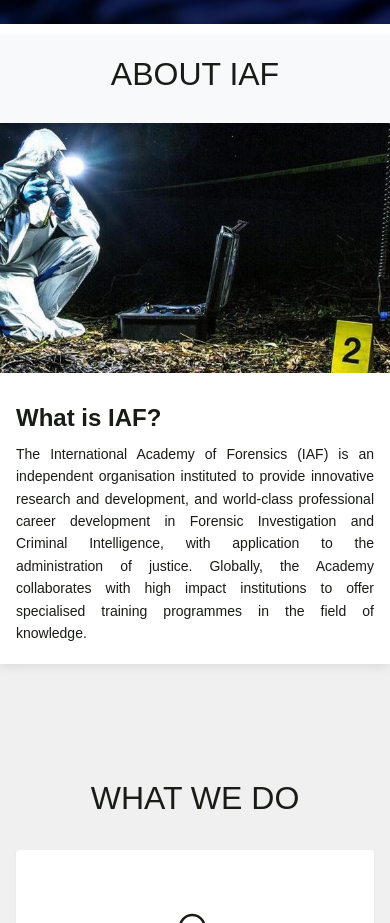
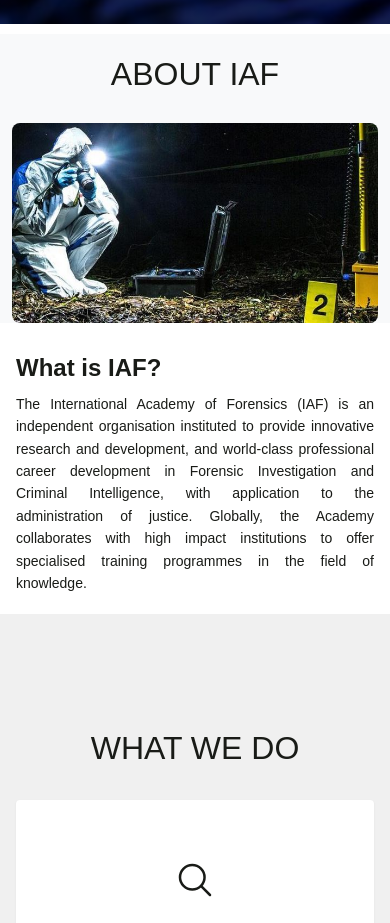
Before and after one commit to wurasimi/solid-succotash, a website: page index.html in a window 390 px wide. Shown: the part 820-1743 px from the top of the page. Drawn offline with nearby package versions, Linux system fonts and the light colour scheme; files whose address does not match are found by name; a web font is replaced by a local one.

Commit message:
Update main.css

```diff
--- a/main.css
+++ b/main.css
@@ -787,43 +787,6 @@
   }
 }
 
-/* Mobile layout */
-@media (max-width: 768px) {
-  .afsa-section {
-    padding: 0;
-  }
-  .afsa-section .container {
-    display: flex;
-    flex-direction: column;
-    padding: 0;
-    margin: 0 auto;
-    width: 100%;
-    max-width: 100%;
-  }
-  .afsa-image {
-    width: 100%;
-    height: 250px;
-    object-fit: cover;
-    border-radius: 0;
-    position: static;
-    left: 0;
-  }
-  .afsa-card {
-    position: static !important;
-    top: auto !important;
-    left: auto !important;
-    transform: none !important;
-    width: 100%;
-    margin: 0;
-    border-radius: 0;
-    padding: 20px 16px;
-    box-shadow: 0 2px 10px rgba(0,0,0,0.1);
-    height: auto !important;
-    overflow: visible !important;
-    box-sizing: border-box;
-  }
-}
-
 /* Shared styles */
 .afsa-title {
   font-weight: bold;
@@ -841,12 +804,8 @@
   word-wrap: break-word;
   text-align: justify;
 }
-@media (max-width: 768px) {
-  .text-container {
-    font-size: 14px;
-    padding: 0;
-  }
-}
+
+/* Mobile layout */
 @media (max-width: 768px) {
   .afsa-section {
     padding: 0 !important;
@@ -860,13 +819,14 @@
     max-width: 100% !important;
   }
   .afsa-image {
-    width: 100% !important;
+    width: calc(100% - 32px) !important;  /* adds left & right space */
+    margin: 0 16px !important;             /* left & right space */
     height: 250px !important;
     object-fit: cover !important;
+    border-radius: 8px !important;
     position: static !important;
     left: 0 !important;
     top: 0 !important;
-    border-radius: 0 !important;
     transform: none !important;
   }
   .afsa-card {
@@ -884,5 +844,15 @@
     overflow: visible !important;
     box-sizing: border-box !important;
   }
+  .text-container {
+    font-size: 14px;
+    padding: 0;
+  }
 }
-/* Wherever your ABOUT IAF title is */
+@media (max-width: 480px) {
+  .afsa-image {
+    width: calc(100% - 24px) !important;  /* slightly less spacing */
+    margin: 0 12px !important;
+    height: 200px !important;             /* shorter image on small screens */
+  }
+}
```
